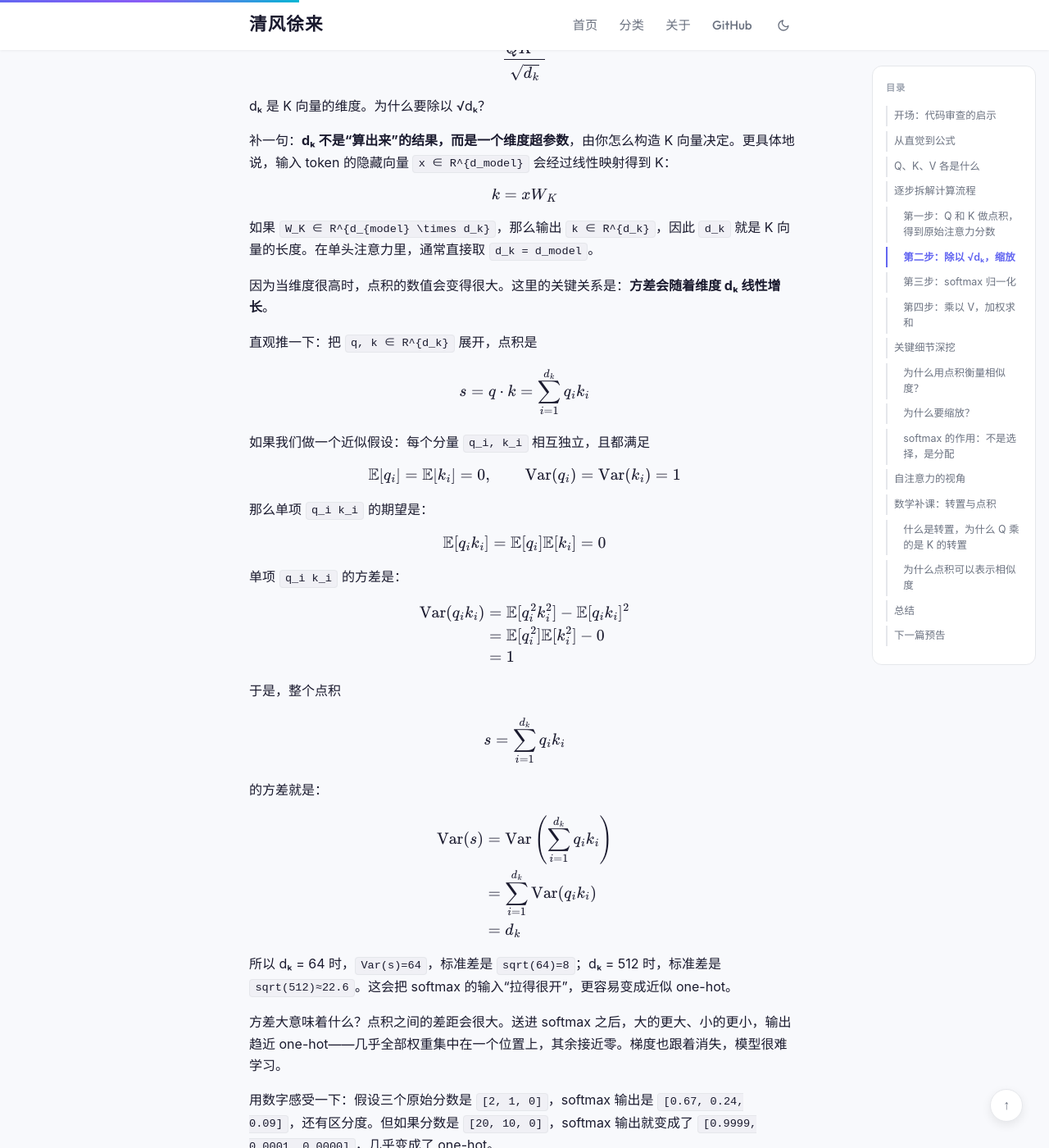
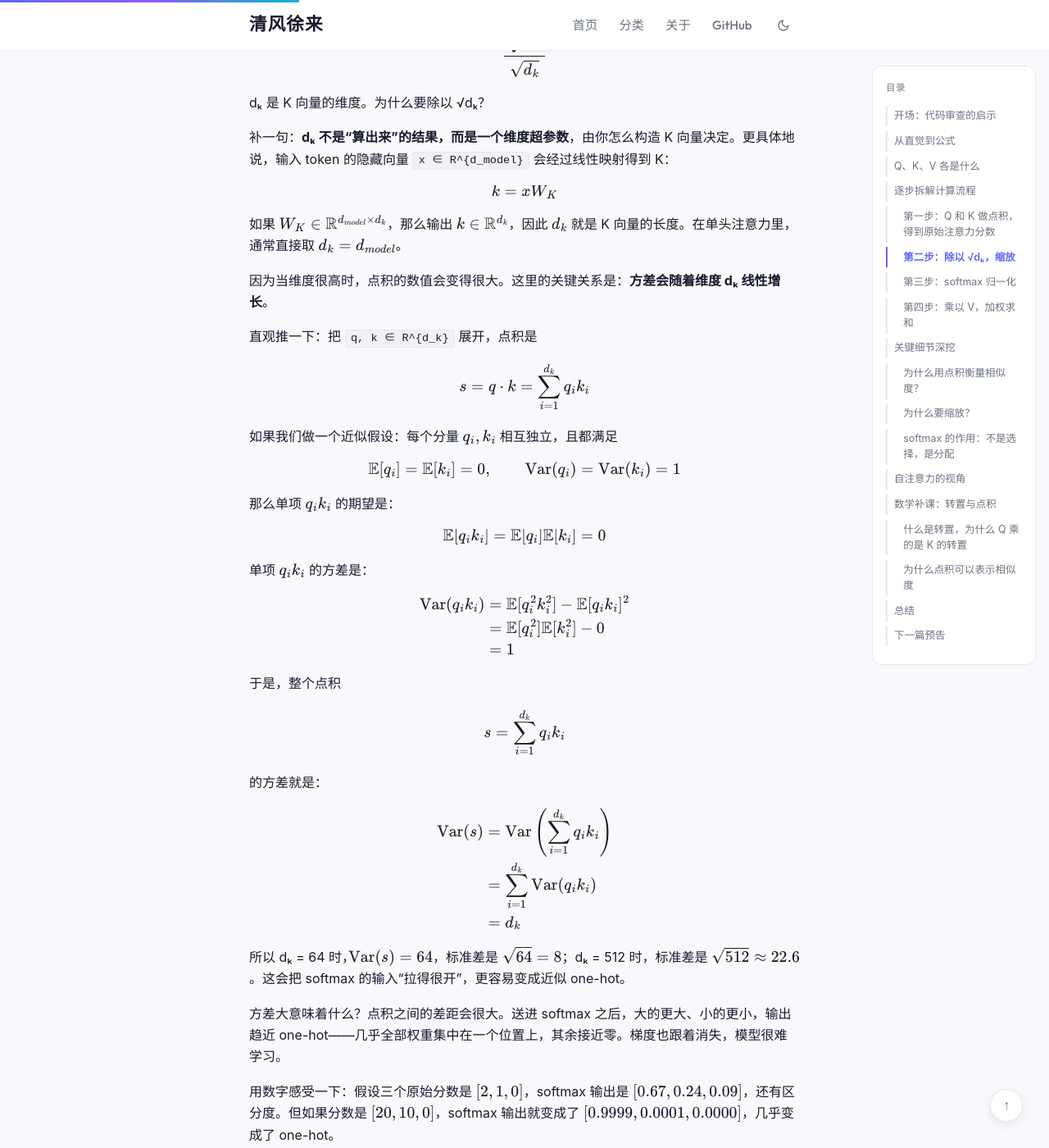
Before and after one commit to Asilencer/asilencer.github.io, a Jekyll site: the page built from _posts/2026-04-17-attention.md, in a window 1280 px wide and 1400 px high, scrolled down 2861 px. Shown: the whole window at 82% size. Built offline with Jekyll 4.4.1, drawn with Linux system fonts in a browser that asks for light colours; some web fonts are replaced; some of the changed text lies outside the part shown.

Commit message:
style: 将示例数字向量从行内代码改为数学渲染

```diff
--- a/_posts/2026-04-17-attention.md
+++ b/_posts/2026-04-17-attention.md
@@ -83,11 +83,11 @@ Q 是一个查询向量，K 是一组键向量。Q 和每个 K 做点积，得
 
 为什么用点积？因为点积衡量的是两个向量的方向一致性：方向越接近，点积越大，意味着“查询意图”和“信息标签”越匹配。这是一个天然的相似度度量。
 
-举个具体数字。假设 Q 是一个 4 维向量 `[1, 0, 1, 0]`，有三个 K 向量：
+举个具体数字。假设 Q 是一个 4 维向量 $[1, 0, 1, 0]$，有三个 K 向量：
 
-- K₁ = `[1, 0, 1, 0]`（和 Q 方向完全一致）→ 点积 = 2
-- K₂ = `[0, 1, 0, 1]`（和 Q 正交）→ 点积 = 0
-- K₃ = `[1, 0, 0, 0]`（和 Q 部分一致）→ 点积 = 1
+- K₁ = $[1, 0, 1, 0]$（和 Q 方向完全一致）→ 点积 = 2
+- K₂ = $[0, 1, 0, 1]$（和 Q 正交）→ 点积 = 0
+- K₃ = $[1, 0, 0, 0]$（和 Q 部分一致）→ 点积 = 1
 
 点积的结果：K₁ 最相关，K₃ 次之，K₂ 不相关。这和直觉完全吻合。
 
@@ -101,7 +101,7 @@ dₖ 是 K 向量的维度。为什么要除以 √dₖ？
 
 $$k = x W_K$$
 
-如果 `W_K ∈ R^{d_{model} \times d_k}`，那么输出 `k ∈ R^{d_k}`，因此 `d_k` 就是 K 向量的长度。在单头注意力里，通常直接取 `d_k = d_model`。
+如果 $W_K \in \mathbb{R}^{d_{model} \times d_k}$，那么输出 $k \in \mathbb{R}^{d_k}$，因此 $d_k$ 就是 K 向量的长度。在单头注意力里，通常直接取 $d_k = d_{model}$。
 
 因为当维度很高时，点积的数值会变得很大。这里的关键关系是：**方差会随着维度 dₖ 线性增长**。
 
@@ -109,15 +109,15 @@ $$k = x W_K$$
 
 $$s = q \cdot k = \sum_{i=1}^{d_k} q_i k_i$$
 
-如果我们做一个近似假设：每个分量 `q_i, k_i` 相互独立，且都满足
+如果我们做一个近似假设：每个分量 $q_i, k_i$ 相互独立，且都满足
 
 $$\mathbb{E}[q_i] = \mathbb{E}[k_i] = 0, \qquad \operatorname{Var}(q_i) = \operatorname{Var}(k_i) = 1$$
 
-那么单项 `q_i k_i` 的期望是：
+那么单项 $q_i k_i$ 的期望是：
 
 $$\mathbb{E}[q_i k_i] = \mathbb{E}[q_i]\mathbb{E}[k_i] = 0$$
 
-单项 `q_i k_i` 的方差是：
+单项 $q_i k_i$ 的方差是：
 
 $$
 \begin{aligned}
@@ -143,11 +143,11 @@ $$
 \end{aligned}
 $$
 
-所以 dₖ = 64 时，`Var(s)=64`，标准差是 `sqrt(64)=8`；dₖ = 512 时，标准差是 `sqrt(512)≈22.6`。这会把 softmax 的输入“拉得很开”，更容易变成近似 one-hot。
+所以 dₖ = 64 时，$\operatorname{Var}(s)=64$，标准差是 $\sqrt{64}=8$；dₖ = 512 时，标准差是 $\sqrt{512}\approx 22.6$。这会把 softmax 的输入“拉得很开”，更容易变成近似 one-hot。
 
 方差大意味着什么？点积之间的差距会很大。送进 softmax 之后，大的更大、小的更小，输出趋近 one-hot——几乎全部权重集中在一个位置上，其余接近零。梯度也跟着消失，模型很难学习。
 
-用数字感受一下：假设三个原始分数是 `[2, 1, 0]`，softmax 输出是 `[0.67, 0.24, 0.09]`，还有区分度。但如果分数是 `[20, 10, 0]`，softmax 输出就变成了 `[0.9999, 0.0001, 0.0000]`，几乎变成了 one-hot。
+用数字感受一下：假设三个原始分数是 $[2, 1, 0]$，softmax 输出是 $[0.67, 0.24, 0.09]$，还有区分度。但如果分数是 $[20, 10, 0]$，softmax 输出就变成了 $[0.9999, 0.0001, 0.0000]$，几乎变成了 one-hot。
 
 除以 √dₖ，就是把方差拉回 1，让 softmax 的输入维持在一个合理的范围内。这一步叫**缩放点积**（Scaled Dot-Product），也是"Scaled Attention"这个名字的由来。
 
@@ -167,14 +167,14 @@ $$\text{softmax}(x_i) = \frac{e^{x_i}}{\sum_j e^{x_j}}$$
 
 这一步的作用是**把原始分数变成权重分布**。不是"选一个最重要的"，而是"按相关程度分配注意力"——高度相关的拿 0.6，一般相关的拿 0.3，不太相关的拿 0.1。每个信息源都保留，只是权重不同。
 
-用前面的例子继续算。缩放后的分数假设是 `[1.0, 0.5, 0.0]`：
+用前面的例子继续算。缩放后的分数假设是 $[1.0, 0.5, 0.0]$：
 
 - e¹·⁰ = 2.718
 - e⁰·⁵ = 1.649
 - e⁰·⁰ = 1.000
 - 总和 = 5.367
 
-softmax 输出 = `[0.506, 0.307, 0.186]`
+softmax 输出 = $[0.506, 0.307, 0.186]$
 
 K₁ 拿到了一半的权重，K₂ 和 K₃ 也各有份额。有区分度，但不极端。
 
@@ -186,11 +186,11 @@ $$\text{softmax}\left(\frac{QK^T}{\sqrt{d_k}}\right) V$$
 
 假设三个 V 向量分别是：
 
-- V₁ = `[0.8, 0.2]`
-- V₂ = `[0.3, 0.7]`
-- V₃ = `[0.1, 0.9]`
+- V₁ = $[0.8, 0.2]$
+- V₂ = $[0.3, 0.7]$
+- V₃ = $[0.1, 0.9]$
 
-用权重 `[0.506, 0.307, 0.186]` 加权求和：
+用权重 $[0.506, 0.307, 0.186]$ 加权求和：
 
 $$
 \begin{aligned}
@@ -200,7 +200,7 @@ $$
 \end{aligned}
 $$
 
-最终输出 `[0.516, 0.483]`——它融合了所有信息，但重点突出了与当前查询最相关的 V₁ 的内容。这就是 Attention 的输出：一个向量，既保留了全局视野，又聚焦了局部重点。
+最终输出 $[0.516, 0.483]$——它融合了所有信息，但重点突出了与当前查询最相关的 V₁ 的内容。这就是 Attention 的输出：一个向量，既保留了全局视野，又聚焦了局部重点。
 
 ## 关键细节深挖
 
@@ -356,9 +356,7 @@ $$\vec{a} \cdot \vec{b} = |\vec{a}||\vec{b}|\cos\theta$$
 
 ## 总结
 
-Attention 的本质用一句话说：
-
-> **加权聚合，权重由 Q 和 K 的相似度决定。**
+Attention 的本质用一句话说：**加权聚合，权重由 Q 和 K 的相似度决定。**
 
 计算流程用四步概括：
 
```
Also changed, not shown: other parts of _posts/2026-04-17-attention.md (+1 -1 lines).
